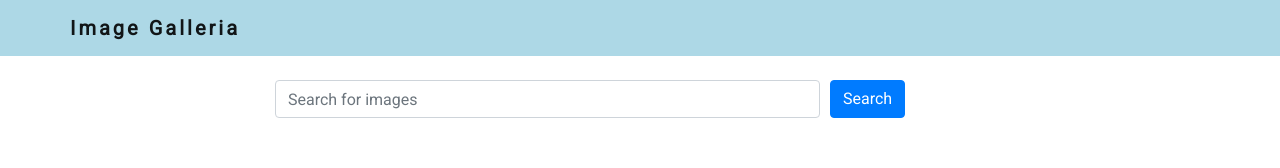
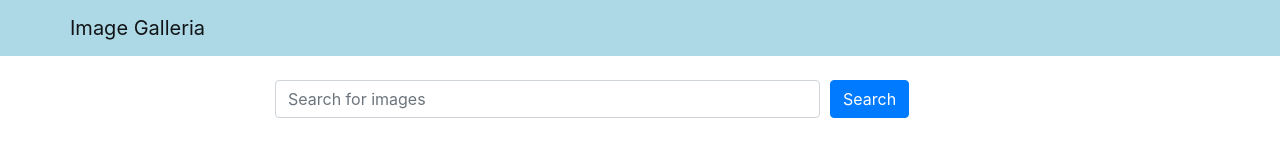
Before and after one commit to adey-px/BoganImageLibrary, a React (Create React App) app in the folder client/: page / in a window 1280 px wide. Shown: the top 168 px of the page. Built offline with nearby package versions, Linux system fonts and the light colour scheme.

Commit message:
Added control on form input

```diff
--- a/client/src/App.js
+++ b/client/src/App.js
@@ -1,13 +1,26 @@
+import React, {useState} from 'react';
 import 'bootstrap/dist/css/bootstrap.min.css';
 import Header from './components/Header';
 import Search from './components/Search';
 
+//
 function App() {
+	const [newInput, setNewInput] = useState('')
+
+	const submitHandler = (e) => {
+		e.preventDefault();
+		console.log(newInput);
+		// console.log(e.target[0].value);
+	}
+
 	return (
 		<div>
       <Header title='Image Galleria' />
-			<Search />
-
+			<Search
+				newInput={newInput}
+				setNewInput={setNewInput}
+				formSubmit={submitHandler}
+			/>
 		</div>
 	);
 }
--- a/client/src/components/Search.js
+++ b/client/src/components/Search.js
@@ -8,7 +8,8 @@ import {
 } from 'react-bootstrap';
 
 //
-const Search = () => {
+const Search = ({newInput, setNewInput, formSubmit}) => {
+
 	return (
 		<Container className='mt-4'>
 			<Row className='justify-content-center'>
@@ -16,10 +17,14 @@ const Search = () => {
 					xs={12}
 					md={8}
 				>
-					<Form>
+					<Form onSubmit={formSubmit}>
 						<Form.Row>
 							<Col xs={9}>
-								<Form.Control placeholder='Search for images' />
+								<Form.Control
+									type='text'
+									value={newInput}
+									onChange={e => setNewInput(e.target.value)}
+									placeholder='Search for images' />
 							</Col>
 							<Col xs={3}>
 								<Button
--- a/client/src/css/index.css
+++ /dev/null
@@ -1,11 +0,0 @@
-@import url('https://fonts.googleapis.com/css2?family=Roboto&display=swap');
-
-body {
-  margin: 0;
-  font-family: 'Roboto', sans-serif;
-}
-
-.title {
-  font-weight: 600;
-  letter-spacing: 3px;
-}
--- a/client/src/index.js
+++ b/client/src/index.js
@@ -1,7 +1,7 @@
 import React from 'react';
 import ReactDOM from 'react-dom/client';
 import App from './App';
-import './css/index.css';
+// import './css/index.css';
 
 const root = ReactDOM.createRoot(
 	document.getElementById('root')
```
Also changed, not shown: client/src/css/App.css (deleted, +0 -38 lines), 1 other file (tests, documents, lock files or other folders).
